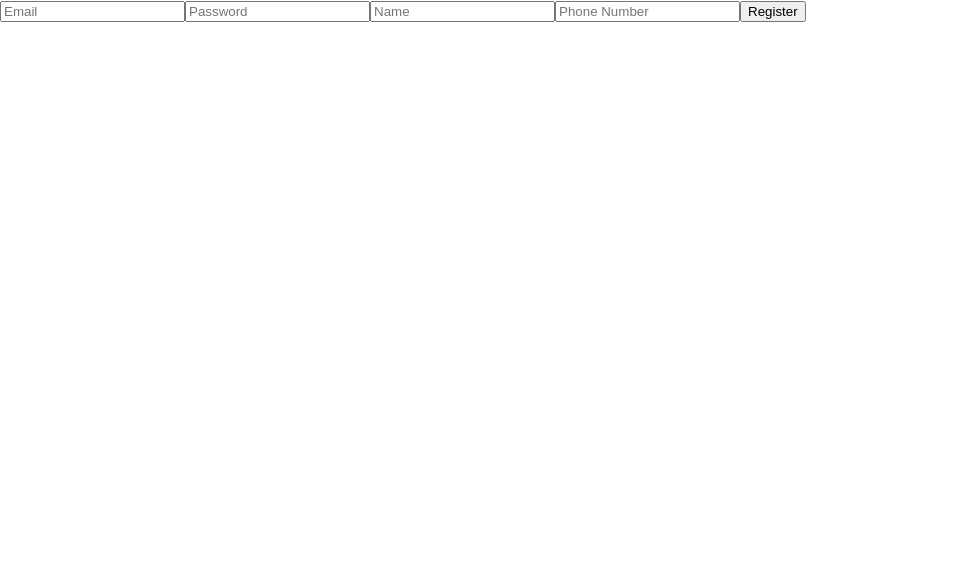
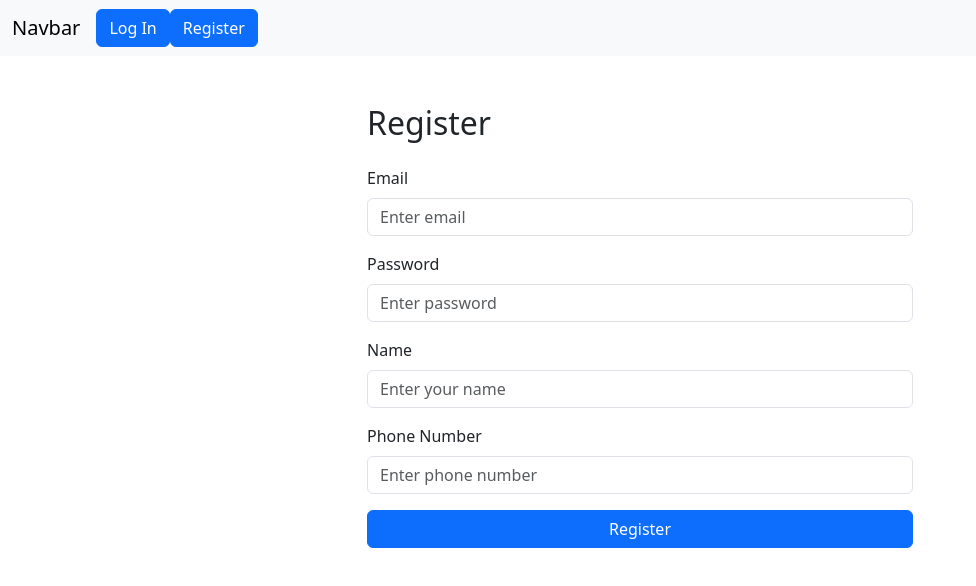
Before and after one commit to jamespaul213/react-blog-app, a React (Create React App) app: page /register in a window 1280 px wide. Shown: the top 586 px of the page, without its empty margins (0-976 px from the left). Built offline with nearby package versions, Linux system fonts and the light colour scheme; no server answers.

Commit message:
added bootstrap and viewBlog

```diff
--- a/package.json
+++ b/package.json
@@ -13,7 +13,9 @@
     "@types/node": "^16.18.126",
     "@types/react": "^19.2.8",
     "@types/react-dom": "^19.2.3",
+    "bootstrap": "^5.3.8",
     "react": "^19.2.3",
+    "react-bootstrap": "^2.10.10",
     "react-dom": "^19.2.3",
     "react-redux": "^9.2.0",
     "react-router-dom": "^7.12.0",
--- a/src/App.tsx
+++ b/src/App.tsx
@@ -6,12 +6,15 @@ import DeleteBlog from './Pages/deleteBlogPage';
 import UpdateBlog from './Pages/updateBlogPage';
 import LogIn from './Pages/logInPage';
 import RegistrationForm from './Pages/registerPage';
+import Header from './Components/header';
+import ViewBlog from './Pages/viewBlogPage';
 
 
 
 function App() {
   return (
     <Router>
+       <Header />
       <Routes>
             <Route path="/" element={<LandingPage />} />
             <Route path="/login" element={<LogIn />} />
@@ -19,6 +22,7 @@ function App() {
             <Route path="/create" element={<CreateBlog />} />
             <Route path="/update/:id" element={<UpdateBlog />} />
             <Route path="/delete/:id" element={<DeleteBlog />} />
+            <Route path="/view/:id" element={<ViewBlog />} />
       </Routes>
     </ Router>
   );
--- /dev/null
+++ b/src/Components/header.tsx
@@ -0,0 +1,34 @@
+import React from "react";
+import LogIn from "../Pages/logInPage";
+import RegistrationForm from "../Pages/registerPage";
+import { Navigate, useNavigate } from "react-router-dom";
+
+const Header: React.FC = () => {
+    const navigate = useNavigate();
+  return (
+    <div>
+      <nav className="navbar navbar-expand-lg bg-body-tertiary">
+        <div className="container-fluid">
+          <a className="navbar-brand" href="#">Navbar</a>
+          <button
+            className="navbar-toggler"
+            type="button"
+            data-bs-toggle="collapse"
+            data-bs-target="#navbarSupportedContent"
+            aria-controls="navbarSupportedContent"
+            aria-expanded="false"
+            aria-label="Toggle navigation"
+          >
+            <span className="navbar-toggler-icon"></span>
+          </button>
+          <div className="collapse navbar-collapse" id="navbarSupportedContent">
+               <button  type="button" className="btn btn-primary" onClick={() => navigate(`/login`)}>Log In</button>
+              <button  type="button" className="btn btn-primary" onClick={() => navigate(`/register`)}>Register</button>
+          </div>
+        </div>
+      </nav>
+    </div>
+  );
+};
+
+export default Header;
--- a/src/Pages/createBlogPage.tsx
+++ b/src/Pages/createBlogPage.tsx
@@ -76,7 +76,7 @@ const CreateBlog: React.FC = () => {
 
 
     return(
-        <form onSubmit={handleSubmit}>
+<form onSubmit={handleSubmit}>
   <input
     type="text"
     name="title"
--- a/src/Pages/landingPage.tsx
+++ b/src/Pages/landingPage.tsx
@@ -8,6 +8,8 @@ import RegistrationForm from "./registerPage";
 import { useNavigate } from "react-router-dom";
 import { Blog } from "../Types/blog";
 import { supabase } from "../Api/supaBaseClient";
+import { Card, Button, Container, Row, Col } from 'react-bootstrap';
+import ViewBlog from "./viewBlogPage";
 
 const LandingPage: React.FC = () => {
     const navigate = useNavigate();
@@ -17,29 +19,69 @@ const LandingPage: React.FC = () => {
 
 
     useEffect(() => {
-    const fetchBlogs = async () => {
+  const fetchUserBlogs = async () => {
+    const {
+      data: { user },
+      error: userError,
+    } = await supabase.auth.getUser();
+
+    if (userError) {
+      console.error("Error getting user:", userError);
+      return;
+    }
+
+    if (!user) return;
+    console.log('FROM LANDING PAGE User', user);
+
     const { data, error } = await supabase
       .from("blogs")
       .select("*")
+      .eq("author_id", user.id)
       .order("created_at", { ascending: false });
 
-    if (!error && data) setBlogs(data);
-    };
+    if (error) console.error("Error fetching blogs:", error);
+    else setBlogs(data || []);
+     console.log('FROM LANDING PAGE User2', user);
+     console.log('FROM LANDING PAGE Data', data);
+  };
 
-    fetchBlogs();
-    }, []);
+  fetchUserBlogs();
+}, []);
 
    return (
-    <div>
-      {blogs.map((blog) => (
-        <div key={blog.id}>
-          <h3>Title:{blog.title}</h3>
-          <p>Content:{blog.content}</p>
-          <button onClick={() => navigate(`/update/${blog.id}`)}>Edit</button>
-          <button onClick={() => navigate(`/delete/${blog.id}`)}>Delete</button>
+  <Container className="mt-5">
+  <Row>
+    {blogs.map((blog) => (
+      <Col key={blog.id} md={6} lg={4} className="mb-4">
+        <div className="card" style={{ width: "18rem" }}>
+        <div className="card-body">
+            <h5 className="card-title">Title:{blog.title}</h5>
+            <Button
+              variant="primary"
+              className="ms-2"
+              onClick={() => navigate(`/view/${blog.id}`)}
+            >View Blog
+            </Button>
+
+            <Button
+              variant="primary"
+              onClick={() => navigate(`/update/${blog.id}`)}
+            >
+              Edit
+            </Button>
+            <Button
+              variant="danger"
+              className="ms-2"
+             onClick={() => navigate(`/delete/${blog.id}`)}
+            >
+              Delete
+            </Button>
         </div>
-      ))}
-    </div>
+        </div>
+      </Col>
+    ))}
+  </Row>
+</Container>
   );
 };
 
--- a/src/Pages/logInPage.tsx
+++ b/src/Pages/logInPage.tsx
@@ -1,5 +1,7 @@
 import React, { useState }  from "react";
 import { supabase } from "../Api/supaBaseClient";
+import { useNavigate } from "react-router-dom";
+import { Form, Button, Container, Row, Col, Alert } from "react-bootstrap"
 
 const LogIn: React.FC = () => {
 
@@ -7,7 +9,7 @@ const LogIn: React.FC = () => {
         email: "",
         password: "",
       })
-
+    const navigate = useNavigate();
     const [loading, setLoading] = useState(false);
     const [error, setError] = useState<string | null>(null);
 
@@ -32,34 +34,82 @@ const LogIn: React.FC = () => {
     } else {
       alert("Log In successful!");
       console.log(data);
+      navigate("/landingpage")
     }
 
     }
     return(
-        <div>
-         <form onSubmit={handleLogin}>
-      <input
+    //     <div>
+    //      <form onSubmit={handleLogin}>
+    //   <input
+    //     type="email"
+    //     name="email"
+    //     placeholder="Email"
+    //     value={formData.email}
+    //     onChange={handleChange}
+    //     required
+    //   />
+    //   <input
+    //     type="password"
+    //     name="password"
+    //     placeholder="Password"
+    //     value={formData.password}
+    //     onChange={handleChange}
+    //     required
+    //   />
+    //   <button type="submit" disabled={loading}>
+    //     {loading ? "Registering..." : "LogIn"}
+    //   </button>
+    //   {error && <p style={{ color: "red" }}>{error}</p>}
+    // </form>
+    //     </div>
+    <Container className="mt-5">
+      <Row className="justify-content-md-center">
+        <Col md={6}>
+          <h2 className="mb-4">Log In</h2>
+          <Form onSubmit={handleLogin}>
+
+            <Form.Group className="mb-3" controlId="formEmail">
+              <Form.Label>Email</Form.Label>
+              <Form.Control
                 type="email"
                 name="email"
-        placeholder="Email"
+                placeholder="Enter email"
                 value={formData.email}
                 onChange={handleChange}
                 required
               />
-      <input
+            </Form.Group>
+
+
+            <Form.Group className="mb-3" controlId="formPassword">
+              <Form.Label>Password</Form.Label>
+              <Form.Control
                 type="password"
                 name="password"
-        placeholder="Password"
+                placeholder="Enter password"
                 value={formData.password}
                 onChange={handleChange}
                 required
               />
-      <button type="submit" disabled={loading}>
-        {loading ? "Registering..." : "LogIn"}
-      </button>
-      {error && <p style={{ color: "red" }}>{error}</p>}
-    </form>
-        </div>
+            </Form.Group>
+
+
+
+            <Button variant="primary" type="submit" disabled={loading} className="w-100">
+              {loading ? "Logging In..." : "Log In"}
+            </Button>
+
+            {/* Error Message */}
+            {error && (
+              <Alert variant="danger" className="mt-3">
+                {error}
+              </Alert>
+            )}
+          </Form>
+        </Col>
+      </Row>
+    </Container>
     )
 
 }
--- a/src/Pages/registerPage.tsx
+++ b/src/Pages/registerPage.tsx
@@ -1,6 +1,9 @@
 import React, { useState } from "react";
 import { supabase } from "../Api/supaBaseClient";
 import { RegistrationData } from "../Types/regitrationData";
+import { Form, Button, Container, Row, Col, Alert } from "react-bootstrap"
+import { useNavigate } from "react-router-dom";
+
 
 
 const RegistrationForm: React.FC = () => {
@@ -11,7 +14,7 @@ const RegistrationForm: React.FC = () => {
         password: "",
         confirmPassword: ""
     });
-
+    const navigate = useNavigate();
     const [loading, setLoading] = useState(false);
     const [error, setError] = useState<string | null>(null);
 
@@ -43,49 +46,84 @@ const RegistrationForm: React.FC = () => {
     } else {
       alert("Registration successful! Check your email for confirmation.");
       console.log(data);
+      navigate("/login")
     }
   };
 
 
     return (
-    <form onSubmit={handleSubmit}>
-      <input
+    <Container className="mt-5">
+  <Row className="justify-content-md-center">
+    <Col md={6}>
+      <h2 className="mb-4">Register</h2>
+      <Form onSubmit={handleSubmit}>
+
+        <Form.Group className="mb-3" controlId="formEmail">
+          <Form.Label>Email</Form.Label>
+          <Form.Control
             type="email"
             name="email"
-        placeholder="Email"
+            placeholder="Enter email"
             value={formData.email}
             onChange={handleChange}
             required
           />
-      <input
+        </Form.Group>
+
+
+        <Form.Group className="mb-3" controlId="formPassword">
+          <Form.Label>Password</Form.Label>
+          <Form.Control
             type="password"
             name="password"
-        placeholder="Password"
+            placeholder="Enter password"
             value={formData.password}
             onChange={handleChange}
             required
           />
-        <input
+        </Form.Group>
+
+
+        <Form.Group className="mb-3" controlId="formName">
+          <Form.Label>Name</Form.Label>
+          <Form.Control
             type="text"
             name="name"
-        placeholder="Name"
+            placeholder="Enter your name"
             value={formData.name}
             onChange={handleChange}
             required
           />
-        <input
+        </Form.Group>
+
+
+        <Form.Group className="mb-3" controlId="formPhone">
+          <Form.Label>Phone Number</Form.Label>
+          <Form.Control
             type="number"
             name="phone"
-        placeholder="Phone Number"
+            placeholder="Enter phone number"
             value={formData.phone}
             onChange={handleChange}
             required
           />
-      <button type="submit" disabled={loading}>
+        </Form.Group>
+
+
+        <Button variant="primary" type="submit" disabled={loading} className="w-100">
           {loading ? "Registering..." : "Register"}
-      </button>
-      {error && <p style={{ color: "red" }}>{error}</p>}
-    </form>
+        </Button>
+
+
+        {error && (
+          <Alert variant="danger" className="mt-3">
+            {error}
+          </Alert>
+        )}
+      </Form>
+    </Col>
+  </Row>
+</Container>
   );
 
 }
--- /dev/null
+++ b/src/Pages/viewBlogPage.tsx
@@ -0,0 +1,60 @@
+import React, {useEffect,useState} from "react";
+import {  Button,  Col } from "react-bootstrap"
+import { useNavigate, useParams} from "react-router-dom";
+import { supabase } from "../Api/supaBaseClient";
+import { Blog } from "../Types/blog";
+
+
+const ViewBlog: React.FC = () => {
+    const {id} = useParams<{ id: string }>();
+    const [blog, setBlogData] = useState<Blog | null>(null);
+    const navigate = useNavigate();
+
+    useEffect(() => {
+    const fetchBlog = async () => {
+        if (!id) return;
+
+        const {data,error} = await supabase
+        .from("blogs")
+        .select("*")
+        .eq("id",id)
+        .single();
+
+        if(error){
+            alert(error);
+        }else{
+            setBlogData(data);
+            console.log('VIEW', data);
+        }
+    }
+     fetchBlog();
+    },[id]);
+
+    return(
+        <div>
+      <Col key={blog?.id} md={6} lg={4} className="mb-4">
+             <div className="card" style={{ width: "18rem" }}>
+             <div className="card-body">
+                 <h5 className="card-title">Title:{blog?.title}</h5>
+                 <p className="card-text">Content:{blog?.content}</p>
+                 <Button
+                   variant="primary"
+                   onClick={() => navigate(`/update/${blog?.id}`)}
+                 >
+                   Edit
+                 </Button>
+                 <Button
+                   variant="danger"
+                   className="ms-2"
+                  onClick={() => navigate(`/delete/${blog?.id}`)}
+                 >
+                   Delete
+                 </Button>
+             </div>
+             </div>
+           </Col>
+           </div>
+    )
+}
+
+export default ViewBlog;
--- a/src/index.tsx
+++ b/src/index.tsx
@@ -3,6 +3,7 @@ import ReactDOM from 'react-dom/client';
 import './index.css';
 import App from './App';
 import reportWebVitals from './reportWebVitals';
+import 'bootstrap/dist/css/bootstrap.min.css';
 
 const root = ReactDOM.createRoot(
   document.getElementById('root') as HTMLElement
```
Also changed, not shown: 1 other file (tests, documents, lock files or other folders). Lines whose indentation alone changed are shown as unchanged.
